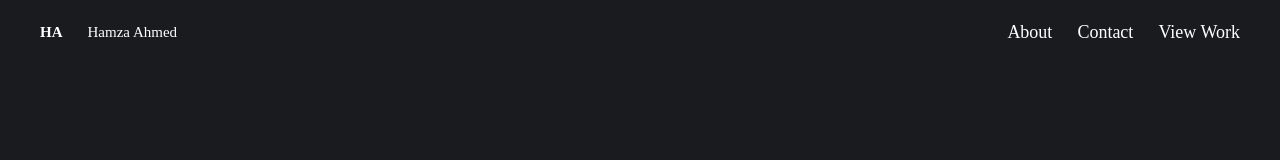
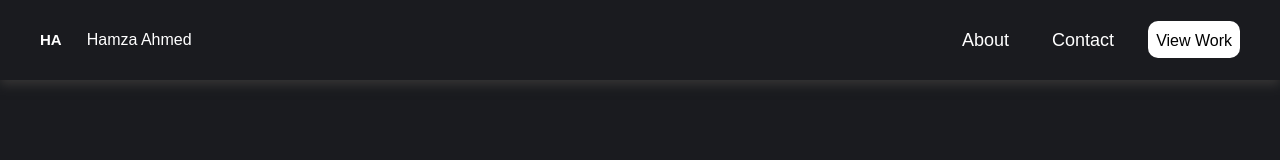
Before and after one commit to hamz-aa/portfolio-site, a plain HTML site: page index.html in a window 1280 px wide. Drawn offline with Linux system fonts and the light colour scheme.

Commit message:
completed navbar

```diff
--- a/index.html
+++ b/index.html
@@ -11,13 +11,13 @@
         <div class="navbar-container container">
             <div class="nav-start">
                 <h1 class="logo">HA</h1>
-                <h1 class="name">Hamza Ahmed</h1>
+                <a href="#" class="name">Hamza Ahmed</a>
             </div>
             <div class="nav-end">
                 <ul class="menu-items">
                     <li><a href="#about">About</a></li>
                     <li><a href="#contact">Contact</a></li>
-                    <li><a href="#work">View Work</a></li>
+                    <div class="view-btn"><a href="#work">View Work</a></div>
                 </ul>
                 <input type="checkbox">
                 <div class="hamburger-lines">
--- a/style.css
+++ b/style.css
@@ -9,6 +9,7 @@ html{
 }
 
 body{
+    font-family: sans-serif;
     background-color: #1a1b1f;
     color: #ffffff;
 }
@@ -28,6 +29,7 @@ body{
     position: fixed;
     width: 100%;
     z-index: 10;
+    box-shadow: 0px 5px 10px 0px #353434;
 }
 
 .menu-items li{
@@ -39,8 +41,16 @@ body{
 .navbar .navbar-container{
     display: flex;
     justify-content: space-between;
-    height: 64px;
+    height: 80px;
     align-items: center;
+    transform: translateY(-150%);
+    animation: nav-animation 1s ease-out forwards;
+}
+
+@keyframes nav-animation {
+    100%{
+        transform: translate(0);
+    }
 }
 
 .navbar-container .nav-start{
@@ -49,7 +59,17 @@ body{
 
 .nav-start .name{
     margin-left: 2.5rem;
-    font-weight: 50;
+    font-weight: 500;
+    text-transform: capitalize;
+    text-decoration: none;
+    color: #ffffff;
+    display: block;
+    font-size: 1.6rem;
+}
+
+.nav-start a:hover{
+    transition: color 0.5s ease-in;
+    color: #ffffffcb;
 }
 
 .navbar-container .nav-end{
@@ -60,8 +80,31 @@ body{
     display: flex;
 }
 
-.menu-items li a{
+.menu-items a{
     text-decoration: none;
+    padding: 0.5em 0.5em;
+    display: block;
     color: #ffffff;
     font-weight: 500;
 }
+
+.menu-items a:hover{
+    transition: color 0.5s ease-in;
+    color: #ffffffcb;
+}
+
+.view-btn a{
+    font-weight: 500;
+    padding-top: 11px;
+    background-color: #ffffff;
+    border-radius: 10px;
+    margin-left: 2.5rem;
+    font-size: 1.6rem;
+    color: black;
+}
+
+.view-btn a:hover{
+    transition: color 0.5s ease-in, background 0.5s ease-in;
+    color: rgba(0, 0, 0, 0.897);
+    background:  #ffffffea;
+}
```
